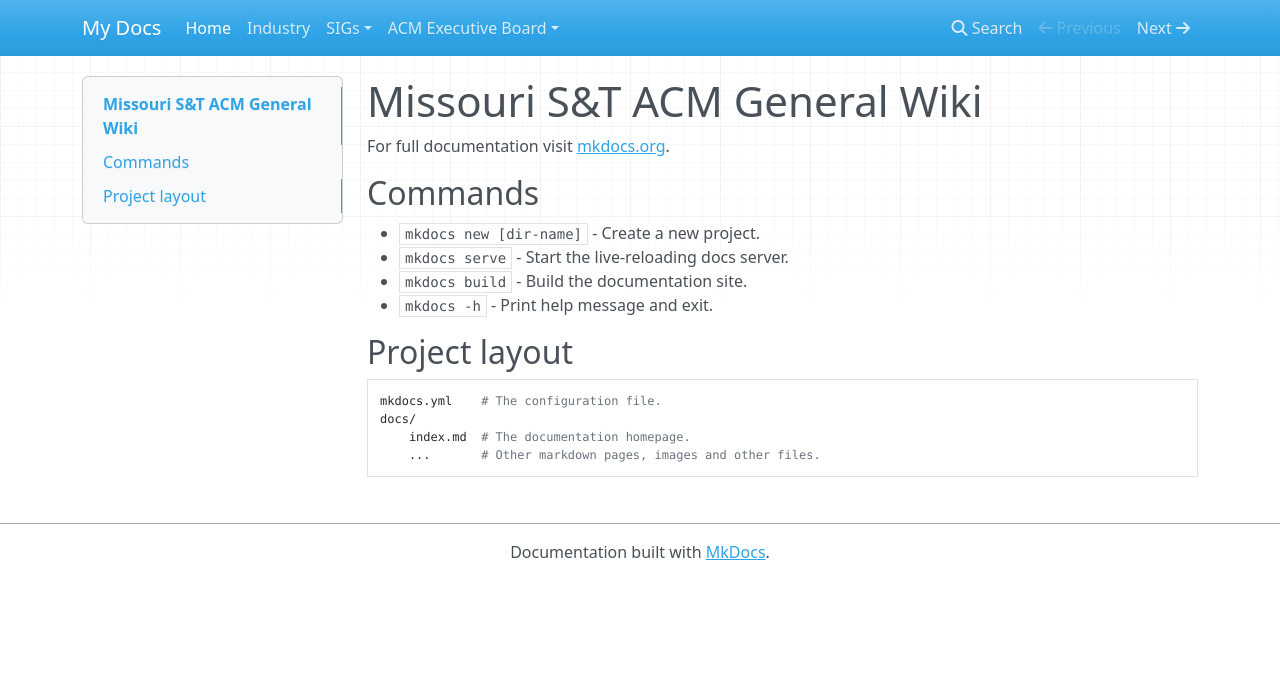
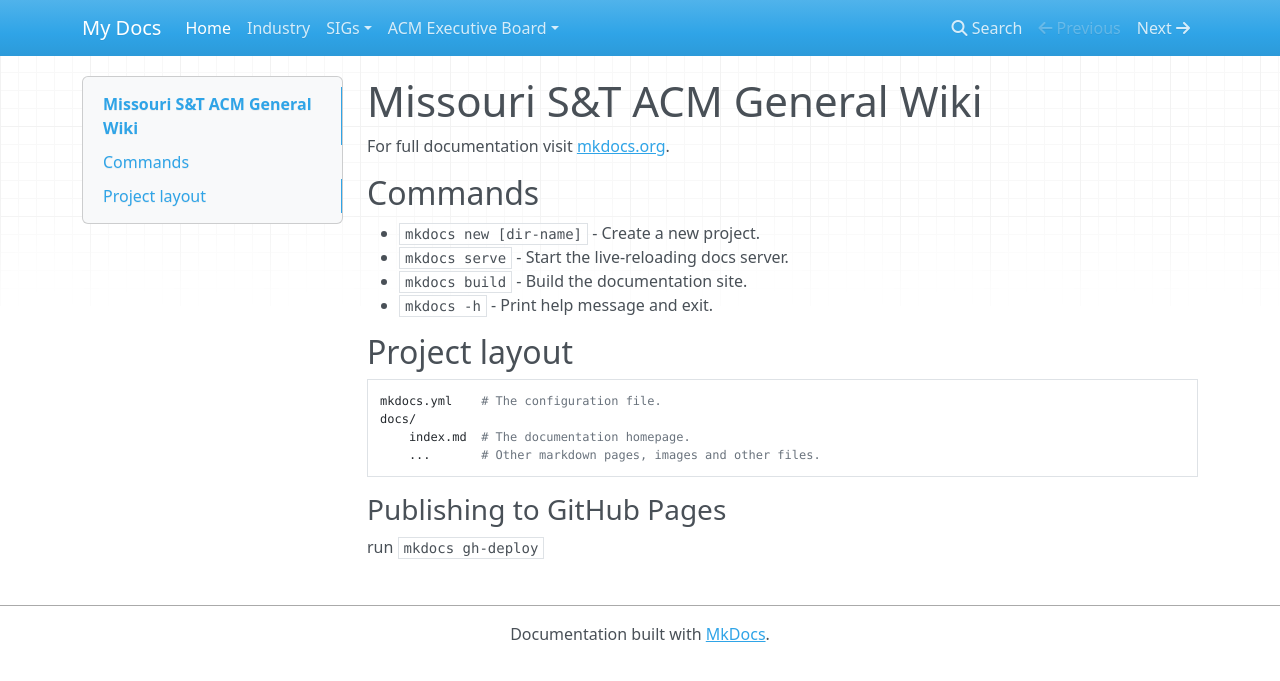
Before and after one commit to mstacm/ACM-Wiki, an MkDocs documentation site: the page built from docs/index.md, in a window 1280 px wide. Shown: the top 681 px of the page. Built offline with MkDocs 1.6.1, drawn with Linux system fonts in a browser that asks for light colours; nearby versions of some CDN libraries.

Commit message:
added some documentation for publsihing

````diff
--- a/docs/index.md
+++ b/docs/index.md
@@ -15,3 +15,7 @@ For full documentation visit [mkdocs.org](https://www.mkdocs.org).
     docs/
         index.md  # The documentation homepage.
         ...       # Other markdown pages, images and other files.
+
+### Publishing to GitHub Pages
+
+run ```mkdocs gh-deploy```
````
